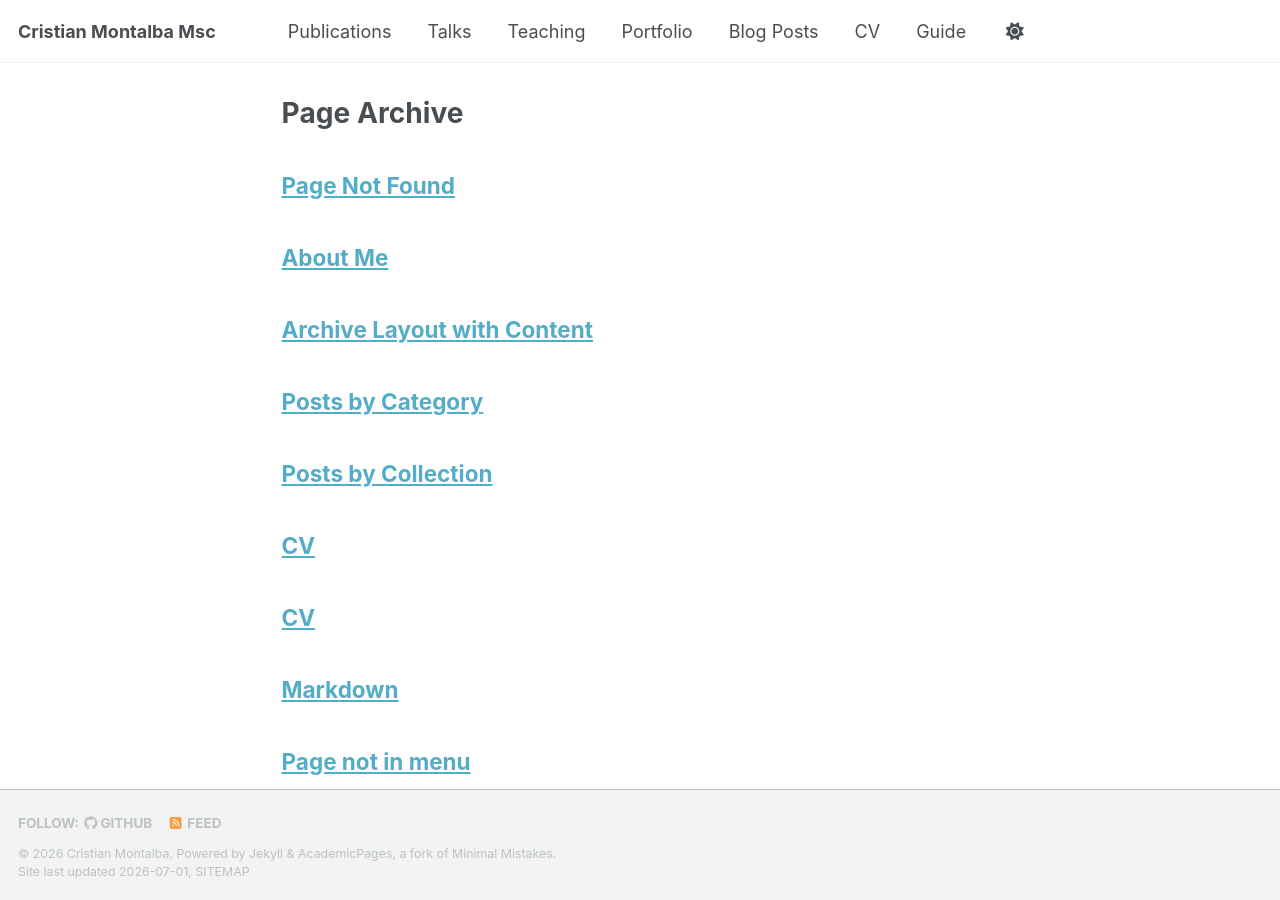
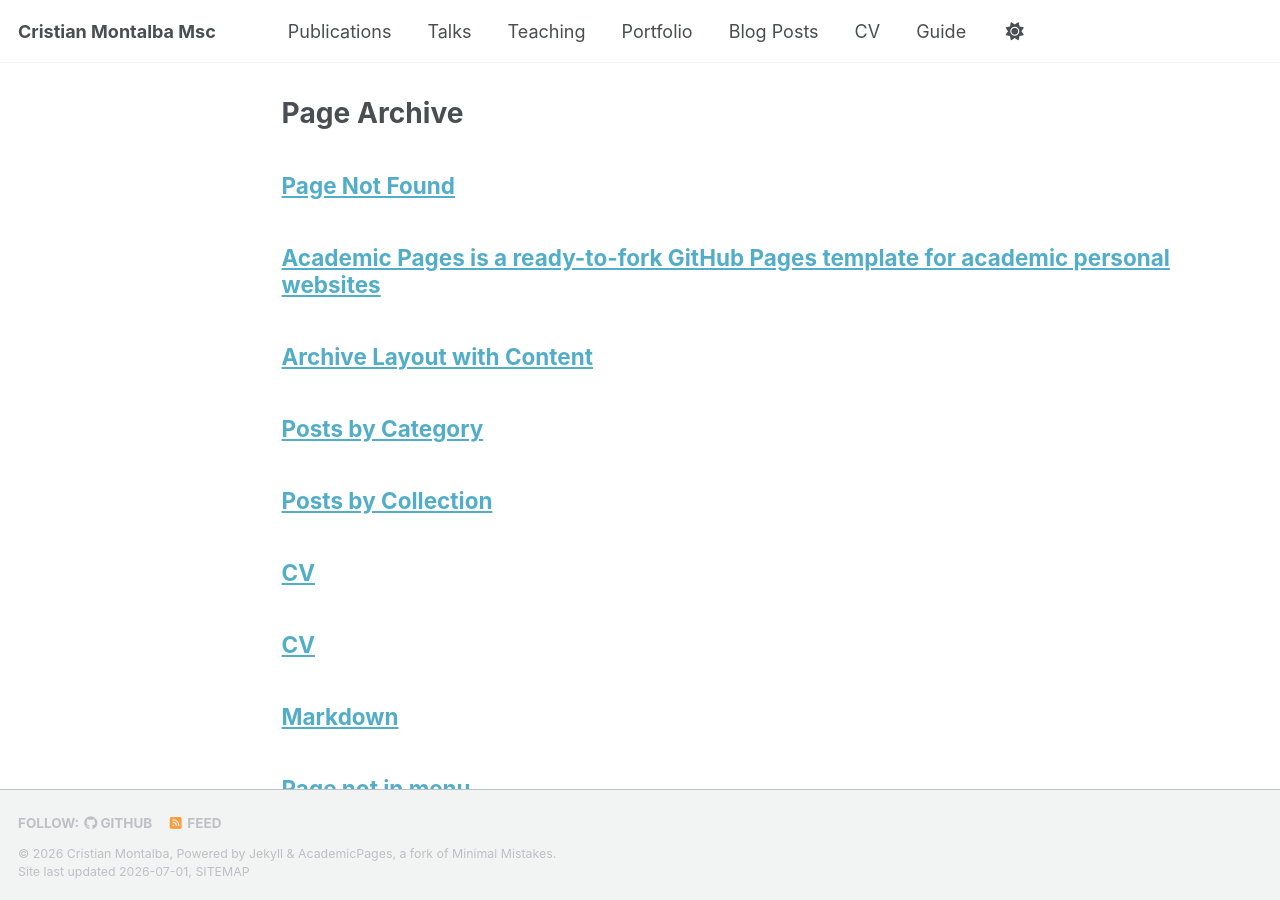
Before and after one commit to cristianmontalba/cristianmontalba.github.io, a Jekyll site: the page built from _pages/page-archive.html, in a window 1280 px wide and 900 px high. Built offline with Jekyll 4.4.1, drawn with Linux system fonts in a browser that asks for light colours; a script bundle is joined from its source files by our own code; library files that are not in the unit come from our copies; part of the change alters nothing that is shown.

Commit message:
Update about.md

```diff
--- a/_pages/about.md
+++ b/_pages/about.md
@@ -1,41 +1,56 @@
 ---
-layout: page
-title: About Me
-permalink: /about/
+permalink: /
+title: "Academic Pages is a ready-to-fork GitHub Pages template for academic personal websites"
+author_profile: true
+redirect_from:
+  - /about/
+  - /about.html
 ---
 
-## Cristian Montalba
+This is the front page of a website that is powered by the [Academic Pages template](https://github.com/academicpages/academicpages.github.io) and hosted on GitHub pages. [GitHub pages](https://pages.github.com) is a free service in which websites are built and hosted from code and data stored in a GitHub repository, automatically updating when a new commit is made to the repository. This template was forked from the [Minimal Mistakes Jekyll Theme](https://mmistakes.github.io/minimal-mistakes/) created by Michael Rose, and then extended to support the kinds of content that academics have: publications, talks, teaching, a portfolio, blog posts, and a dynamically-generated CV. Incidentally, these same features make it a great template for anyone that needs to show off a professional template!
 
-**Medical Technologist | MRI Researcher | AI & Neuroimaging Specialist**
+ You can fork [this template](https://github.com/academicpages/academicpages.github.io) right now, modify the configuration and Markdown files, add your own PDFs and other content, and have your own site for free, with no ads!
 
-I am an MRI Researcher with over 11 years of experience specialized in advanced neuroimaging protocols, quantitative biomarkers, and open science[cite: 1]. My work focuses on the intersection of medical imaging, data science, and clinical translation, developing machine learning pipelines to improve the characterization of complex neurological diseases[cite: 1].
+A data-driven personal website
+======
+Like many other Jekyll-based GitHub Pages templates, Academic Pages makes you separate the website's content from its form. The content & metadata of your website are in structured Markdown files, while various other files constitute the theme, specifying how to transform that content & metadata into HTML pages. You keep these various Markdown (.md), YAML (.yml), HTML, and CSS files in a public GitHub repository. Each time you commit and push an update to the repository, the [GitHub pages](https://pages.github.com/) service creates static HTML pages based on these files, which are hosted on GitHub's servers free of charge.
 
-I hold a Master's degree in Health Sciences Research from the Pontifical Catholic University of Chile[cite: 1] and have built a strong track record in both clinical management and international academic leadership[cite: 1].
+Many of the features of dynamic content management systems (like Wordpress) can be achieved in this fashion, using a fraction of the computational resources and with far less vulnerability to hacking and DDoSing. You can also modify the theme to your heart's content without touching the content of your site. If you get to a point where you've broken something in Jekyll/HTML/CSS beyond repair, your Markdown files describing your talks, publications, etc. are safe. You can rollback the changes or even delete the repository and start over - just be sure to save the Markdown files! You can also write scripts that process the structured data on the site, such as [this one](https://github.com/academicpages/academicpages.github.io/blob/master/talkmap.ipynb) that analyzes metadata in pages about talks to display [a map of every location you've given a talk](https://academicpages.github.io/talkmap.html).
 
----
+For those users that need more advanced functionality, the template also supports the following popular tools:
+- [MathJax](https://www.mathjax.org/) for mathematical equations
+- [Mermaid](https://mermaid.js.org/) for diagraming
+- [Plotly](https://plotly.com/javascript/) for plotting
 
-### 🔬 Research Interests
-* **Neuroimaging & Quantative Biomarkers:** Advanced acquisition and post-processing (fMRI, DTI, QSM)[cite: 1].
-* **Machine Learning in Health:** Developing robust pipelines using *scikit-learn* and *PyRadiomics* for tumor and lesion characterization[cite: 1].
-* **Open Science & Collaboration:** Designing reproducible imaging workflows and sequence prototyping using the *Pulseq* framework[cite: 1].
+Getting started
+======
+1. Register a GitHub account if you don't have one and confirm your e-mail (required!)
+1. Fork [this template](https://github.com/academicpages/academicpages.github.io) by clicking the "Use this template" button in the top right.
+1. Go to the repository's settings (rightmost item in the tabs that start with "Code", should be below "Unwatch"). Rename the repository "[your GitHub username].github.io", which will also be your website's URL.
+1. Set site-wide configuration and create content & metadata (see below -- also see [this set of diffs](https://archive.is/3TPas) showing what files were changed to set up [an example site](https://getorg-testacct.github.io) for a user with the username "getorg-testacct")
+1. Upload any files (like PDFs, .zip files, etc.) to the files/ directory. They will appear at https://[your GitHub username].github.io/files/example.pdf.
+1. Check status by going to the repository settings, in the "GitHub pages" section
 
----
+Site-wide configuration
+------
+The main configuration file for the site is in the base directory in [_config.yml](https://github.com/academicpages/academicpages.github.io/blob/master/_config.yml), which defines the content in the sidebars and other site-wide features. You will need to replace the default variables with ones about yourself and your site's github repository. The configuration file for the top menu is in [_data/navigation.yml](https://github.com/academicpages/academicpages.github.io/blob/master/_data/navigation.yml). For example, if you don't have a portfolio or blog posts, you can remove those items from that navigation.yml file to remove them from the header.
 
-### 🌍 International Leadership & Memberships
-* **MRI Together Initiative:** Co-Director[cite: 1].
-* **CAMERA (Consortium for Advancement of MRI Education & Research in Africa):** Program Coordinator and Co-Director of the *SWIM* and *Conexxin* programs[cite: 1].
-* **ISMRM / ISMRT:** Governing Board Member (2021–2024)[cite: 1] and active member since 2016[cite: 1].
-* **Scientific Reviewer:** Editorial reviewer for *JMRI*, *Radiography*, and *Radiology: Artificial Intelligence*[cite: 1].
+Create content & metadata
+------
+For site content, there is one Markdown file for each type of content, which are stored in directories like _publications, _talks, _posts, _teaching, or _pages. For example, each talk is a Markdown file in the [_talks directory](https://github.com/academicpages/academicpages.github.io/tree/master/_talks). At the top of each Markdown file is structured data in YAML about the talk, which the theme will parse to do lots of cool stuff. The same structured data about a talk is used to generate the list of talks on the [Talks page](https://academicpages.github.io/talks), each [individual page](https://academicpages.github.io/talks/2012-03-01-talk-1) for specific talks, the talks section for the [CV page](https://academicpages.github.io/cv), and the [map of places you've given a talk](https://academicpages.github.io/talkmap.html) (if you run this [python file](https://github.com/academicpages/academicpages.github.io/blob/master/talkmap.py) or [Jupyter notebook](https://github.com/academicpages/academicpages.github.io/blob/master/talkmap.ipynb), which creates the HTML for the map based on the contents of the _talks directory).
 
----
+**Markdown generator**
 
-### 🏆 Selected Awards & Recognitions
-* **ISMRT Annual Meeting Awards:** Three-time award winner (1st, 2nd, and 3rd Place) across consecutive global meetings (Singapore, Hawaii, Cape Town)[cite: 1].
-* **E.K. Zavoisky Stipend:** Three-time recipient awarded by the ISMRM (Toronto, London, and Online)[cite: 1].
+The repository includes [a set of Jupyter notebooks](https://github.com/academicpages/academicpages.github.io/tree/master/markdown_generator
+) that converts a CSV containing structured data about talks or presentations into individual Markdown files that will be properly formatted for the Academic Pages template. The sample CSVs in that directory are the ones I used to create my own personal website at stuartgeiger.com. My usual workflow is that I keep a spreadsheet of my publications and talks, then run the code in these notebooks to generate the Markdown files, then commit and push them to the GitHub repository.
 
----
+How to edit your site's GitHub repository
+------
+Many people use a git client to create files on their local computer and then push them to GitHub's servers. If you are not familiar with git, you can directly edit these configuration and Markdown files directly in the github.com interface. Navigate to a file (like [this one](https://github.com/academicpages/academicpages.github.io/blob/master/_talks/2012-03-01-talk-1.md) and click the pencil icon in the top right of the content preview (to the right of the "Raw | Blame | History" buttons). You can delete a file by clicking the trashcan icon to the right of the pencil icon. You can also create new files or upload files by navigating to a directory and clicking the "Create new file" or "Upload files" buttons.
 
-### 📬 Contact & Profiles
-* 📧 **Email:** [cristian.montalba@uc.cl](mailto:cristian.montalba@uc.cl)[cite: 1]
-* 💻 **GitHub:** [github.com/tu-usuario](https://github.com/tu-usuario)
-* 📝 **Scholar:** [Your Google Scholar Link Here]
+Example: editing a Markdown file for a talk
+![Editing a Markdown file for a talk](/images/editing-talk.png)
+
+For more info
+------
+More info about configuring Academic Pages can be found in [the guide](https://academicpages.github.io/markdown/), the [growing wiki](https://github.com/academicpages/academicpages.github.io/wiki), and you can always [ask a question on GitHub](https://github.com/academicpages/academicpages.github.io/discussions). The [guides for the Minimal Mistakes theme](https://mmistakes.github.io/minimal-mistakes/docs/configuration/) (which this theme was forked from) might also be helpful.
```
